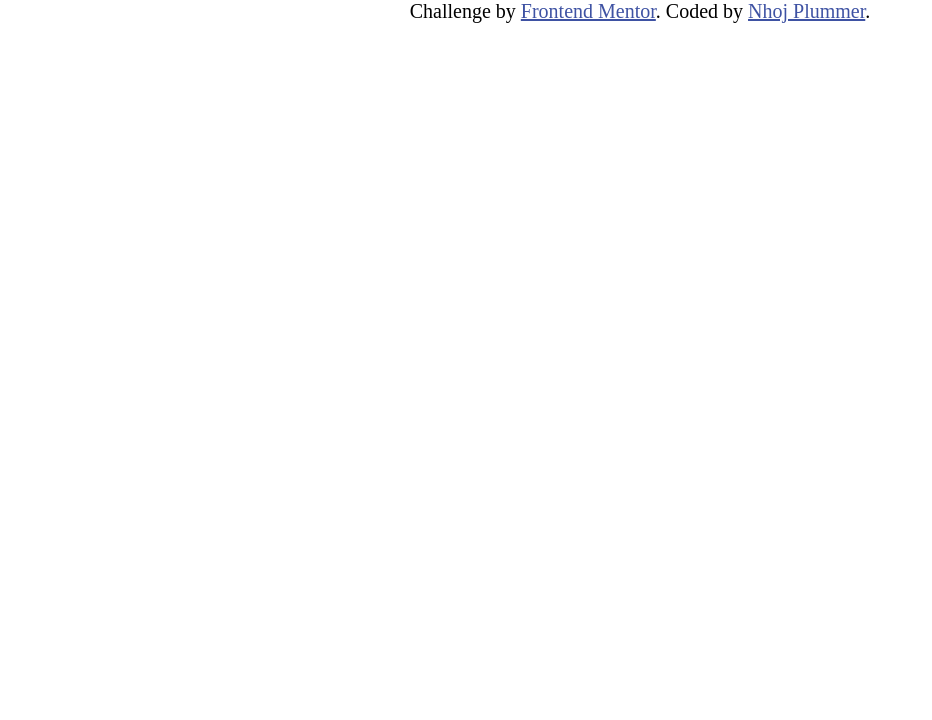
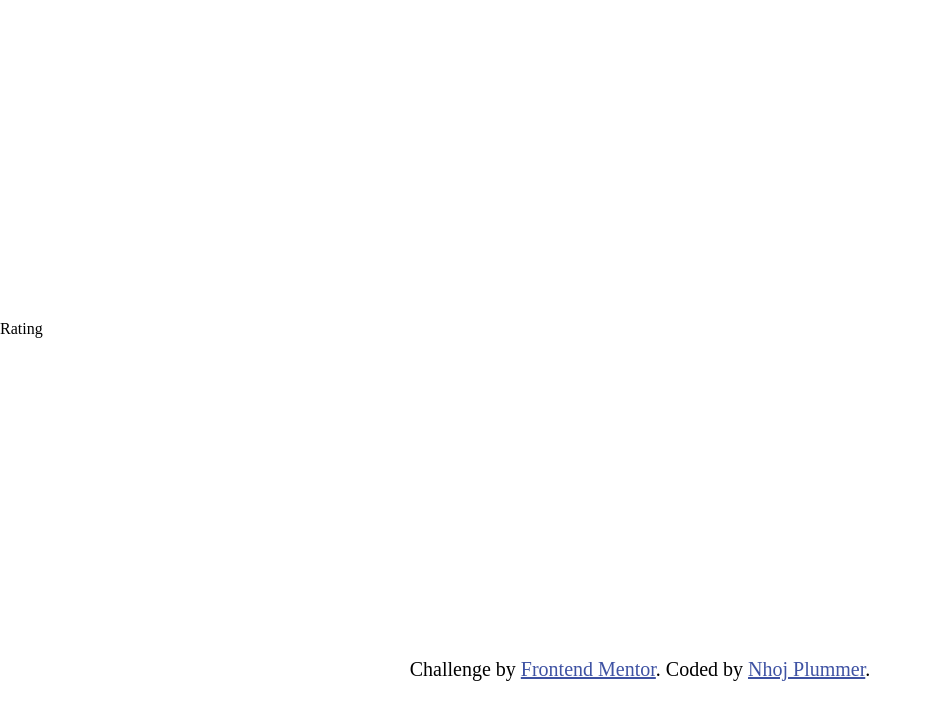
Before and after one commit to Nhoj-Plummer/interactive-rating-component, a React (Create React App) app: page / in a window 1280 px wide. Shown: the top 720 px of the page, without its empty margins (0-932 px from the left). Built offline with nearby package versions, Linux system fonts and the light colour scheme.

Commit message:
Startingu p work on challenge

```diff
--- a/src/App.js
+++ b/src/App.js
@@ -1,5 +1,12 @@
 import "./App.css"
+import { Rating } from "./components"
 
-function App() {}
+function App() {
+  return (
+    <>
+      <Rating />
+    </>
+  )
+}
 
 export default App
--- /dev/null
+++ b/src/components/Rating/rating.js
@@ -0,0 +1,7 @@
+import React from "react"
+
+function Rating() {
+  return <div className="rating-container section-padding">Rating</div>
+}
+
+export default Rating
--- /dev/null
+++ b/src/components/index.js
@@ -0,0 +1 @@
+export { default as Rating } from "./Rating/rating"
```
Also changed, not shown: src/components/Rating/Rating.css (added).
